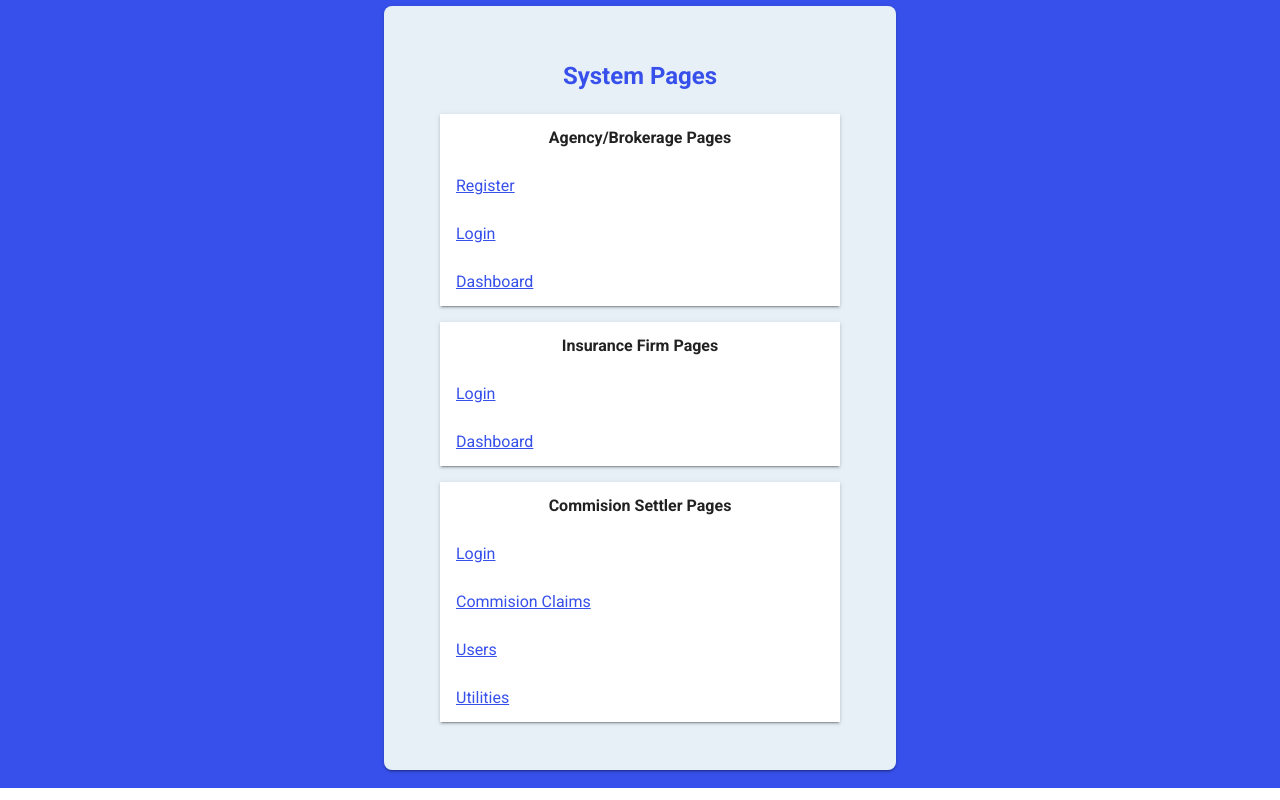
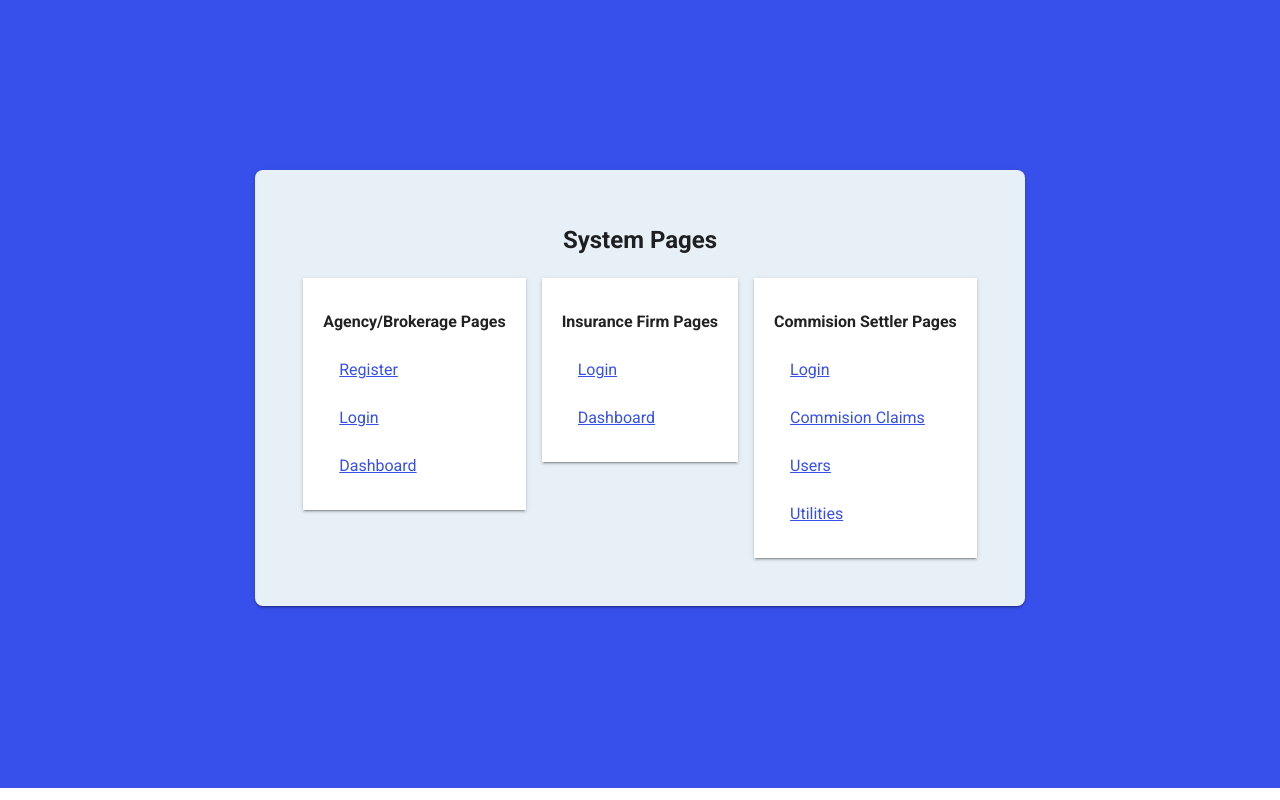
Before and after one commit to kariukisamuel/insurance-claims-app, a Nuxt app: page / in a window 1280 px wide. Built offline with nearby package versions, Linux system fonts and the light colour scheme.

Commit message:
Slight Design Change

```diff
--- a/nuxt.config.js
+++ b/nuxt.config.js
@@ -15,7 +15,8 @@ export default {
       { name: 'format-detection', content: 'telephone=no' }
     ],
     link: [
-      { rel: 'icon', type: 'image/x-icon', href: '/favicon.ico' }
+      { rel: 'icon', type: 'image/x-icon', href: '/favicon.ico' },
+      { rel: 'stylesheet', href: 'https://fonts.googleapis.com/css?family=Oswald|Libre+Baskerville&display=swap' }
     ]
   },
 
--- a/pages/index.vue
+++ b/pages/index.vue
@@ -1,10 +1,14 @@
 <template>
     <v-row>
         <v-col cols="12" class="full-height-background bg-blue d-flex justify-center align-center">
-            <v-card class="half-height-background bg-teal pa-10 rounded-lg">
-                <h2 class="text-center color-blue py-3">System Pages</h2>
-                <div class="py-2">
-                    <v-card class="mx-auto" max-width="400" tile>
+
+
+
+            <v-card class=" bg-teal pa-10 rounded-lg">
+                <h2 class="text-center py-3">System Pages</h2>
+                <div class="d-flex justify-between">
+                    <div class="pa-2">
+                        <v-card class="mx-auto pa-5" tile>
                             <h4 class="text-center py-3">Agency/Brokerage Pages</h4>
                             <v-list-item>
                                 <v-list-item-content>
@@ -34,8 +38,8 @@
                         </v-card>
                     </div>
 
-                <div class="py-2">
-                    <v-card class="mx-auto" max-width="400" tile>
+                    <div class="pa-2">
+                        <v-card class="mx-auto pa-5" tile>
                             <h4 class="text-center py-3">Insurance Firm Pages</h4>
                             <v-list-item>
                                 <v-list-item-content>
@@ -57,8 +61,8 @@
                         </v-card>
                     </div>
 
-                <div class="py-2">
-                    <v-card class="mx-auto" max-width="400" tile>
+                    <div class="pa-2">
+                        <v-card class="mx-auto pa-5" tile>
                             <h4 class="text-center py-3">Commision Settler Pages</h4>
                             <v-list-item>
                                 <v-list-item-content>
@@ -96,6 +100,9 @@
                         </v-card>
                     </div>
 
+                </div>
+
+
             </v-card>
         </v-col>
     </v-row>
```
Lines whose indentation alone changed are shown as unchanged.
